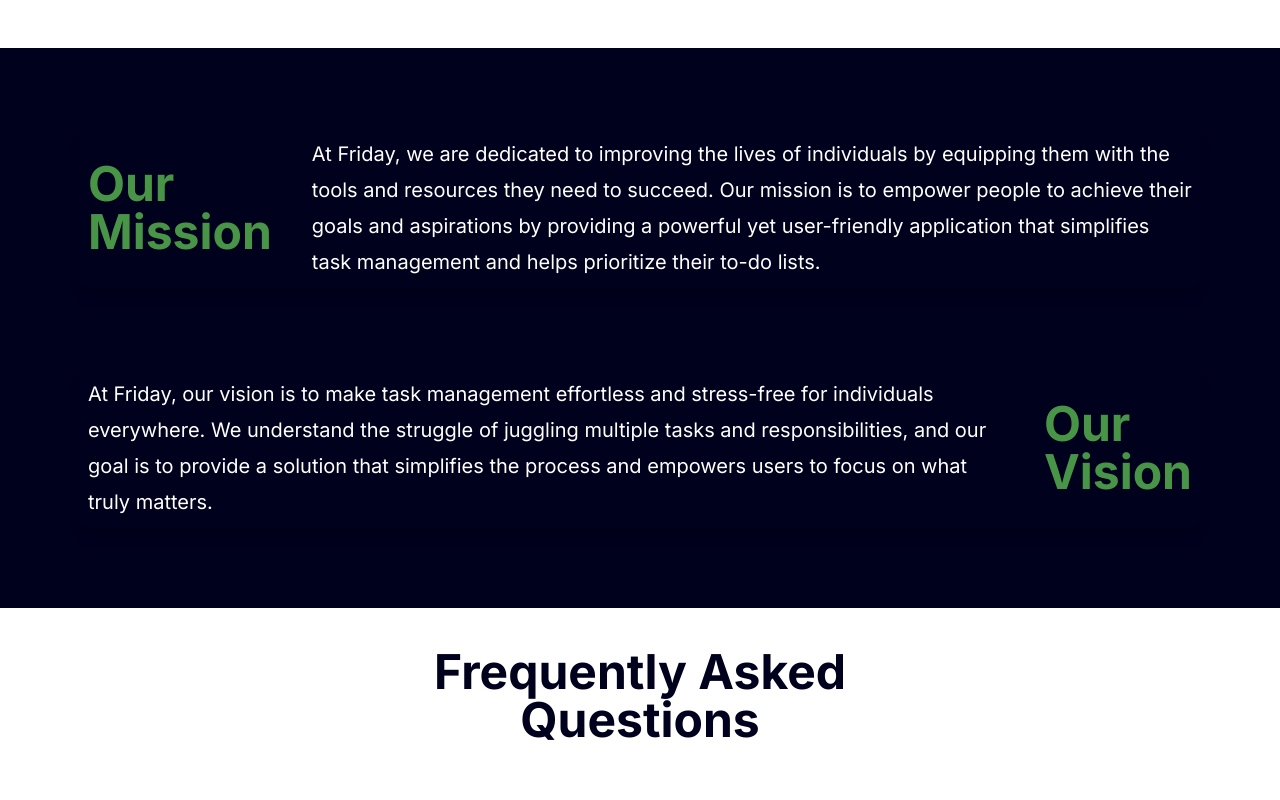
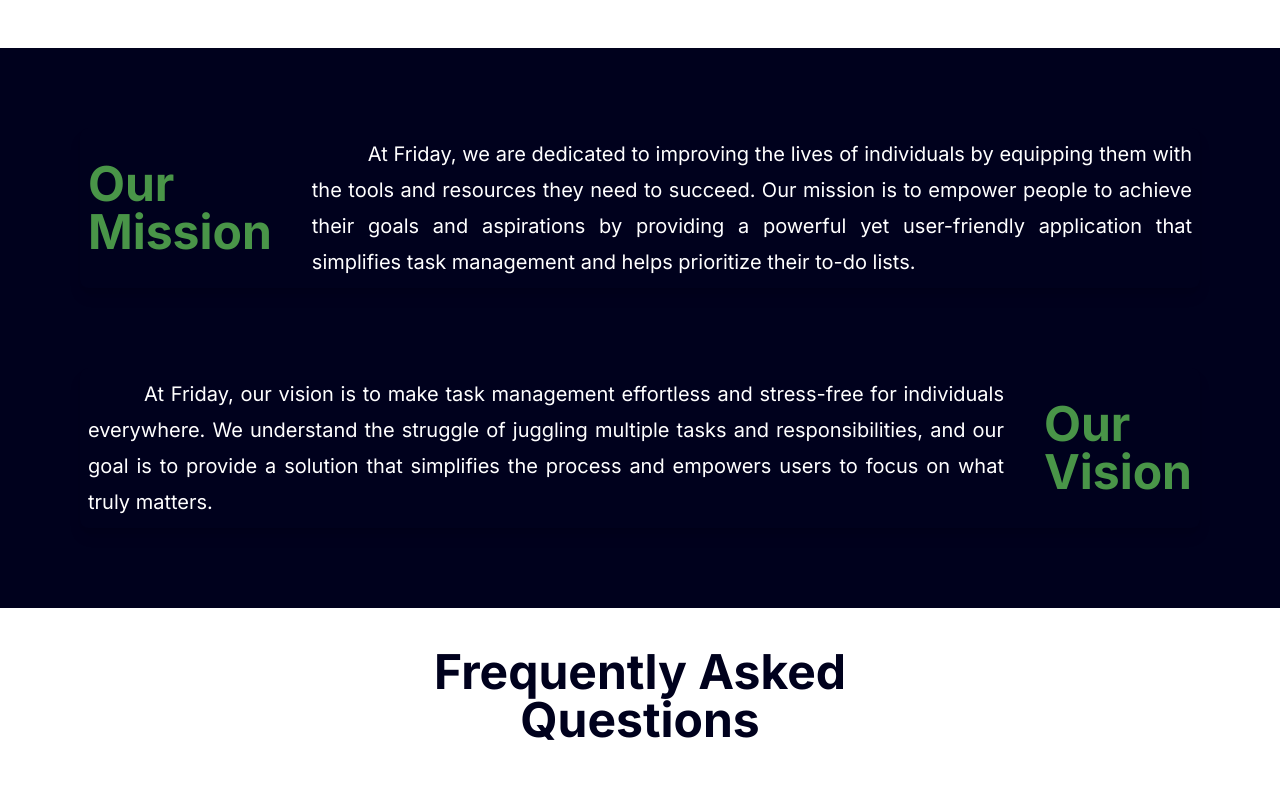
Before and after one commit to Kankenny/Friday, a React (Create React App) app in the folder frontend/: page / in a window 1280 px wide. Shown: the part 1360-2160 px from the top of the page. Built offline with nearby package versions, Linux system fonts and the light colour scheme; the HTML template or start-up script is replaced by a standard one.

Commit message:
Justify text of the MissionVision and FAQ components

```diff
--- a/frontend/src/components/routes/landing-page/FAQ.tsx
+++ b/frontend/src/components/routes/landing-page/FAQ.tsx
@@ -8,32 +8,32 @@ const FAQ = () => {
         <h1 className="text-5xl font-extrabold">Frequently Asked Questions</h1>
       </Overview>
       <Accordion title="What is Friday?">
-        <p>
+        <p className="indent-8 text-justify">
           Friday is a productivity application that aims to encourage users to
           be systematic, effective, and performant. Our application is designed
           to organize user to dos in an efficient manner.
         </p>
       </Accordion>
       <Accordion title="What makes your platform different?">
-        <p>
+        <p className="indent-8 text-justify">
           Our application allows our users to be able to prioritize their tasks
           based on several factors such as the deadline, or you can even set it
           the priority value yourself!
         </p>
       </Accordion>
       <Accordion title="Who can see my to do lists?">
-        <p>
+        <p className="indent-8 text-justify">
           You can control who can access your to do lists. May it be your
           friends, only specific people, or only private to yourself.
         </p>
       </Accordion>
       <Accordion title="What benefits do I get when I login?">
         <div className="space-y-4">
-          <p>
+          <p className="indent-8 text-justify">
             Registered users are able to save their to dos that they have
             already made.
           </p>
-          <p>
+          <p className="indent-8 text-justify">
             Our application also provides analytics to registered users of
             Friday. Users are able to access how many people have engaged on
             your to do.
--- a/frontend/src/components/routes/landing-page/MissionVision.tsx
+++ b/frontend/src/components/routes/landing-page/MissionVision.tsx
@@ -14,12 +14,12 @@ const MissionVision = () => {
           <h1 className="text-5xl font-bold text-tertiary h-full">
             Our Mission
           </h1>
-          <p className="text-xl leading-9">{mission}</p>
+          <p className="text-xl leading-9 indent-14 text-justify">{mission}</p>
         </div>
       </Card>
       <Card twClasses="container mx-auto bg-secondary text-white">
         <div className="flex flex-col-reverse md:flex-row items-center gap-10">
-          <p className="text-xl leading-9">{vision}</p>
+          <p className="text-xl leading-9 indent-14 text-justify">{vision}</p>
           <h1 className="text-5xl font-bold text-tertiary h-full">
             Our Vision
           </h1>
```
